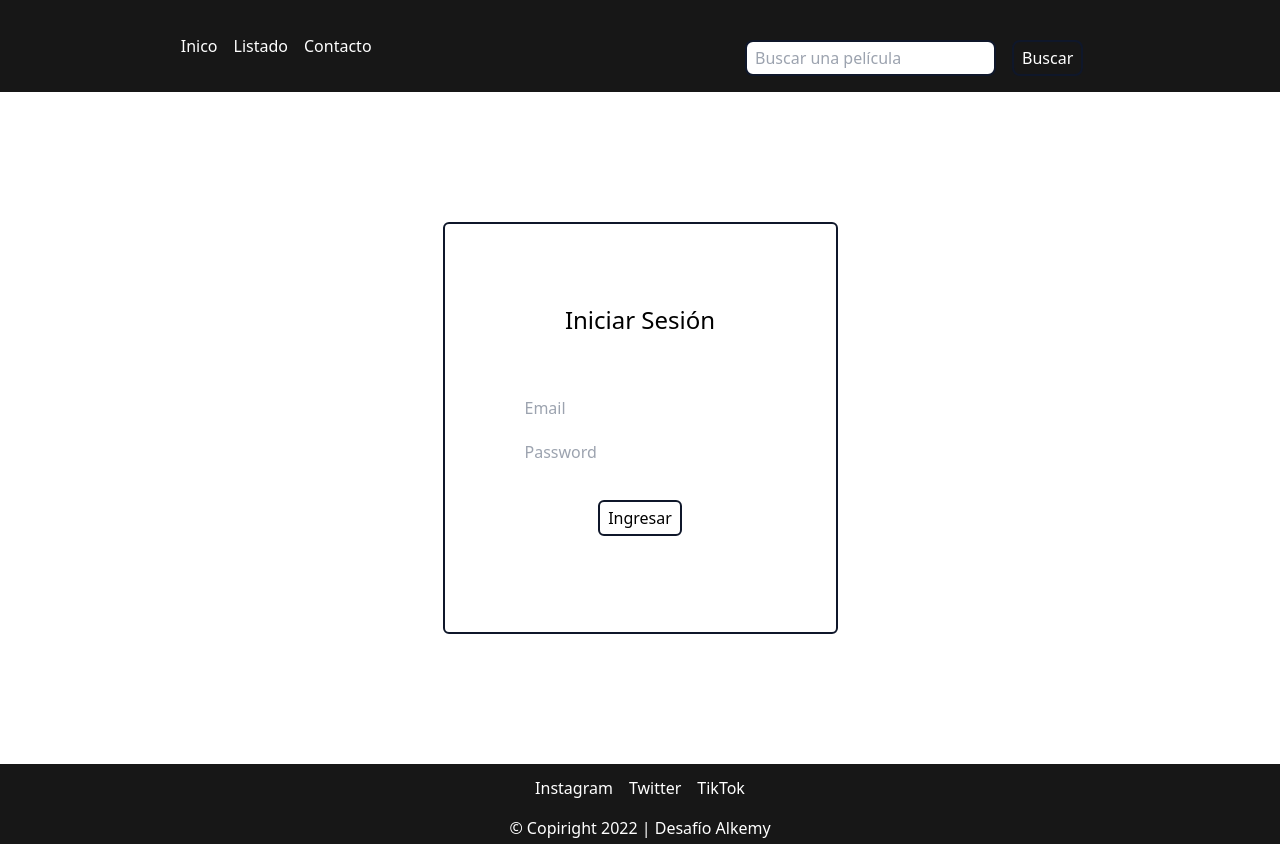
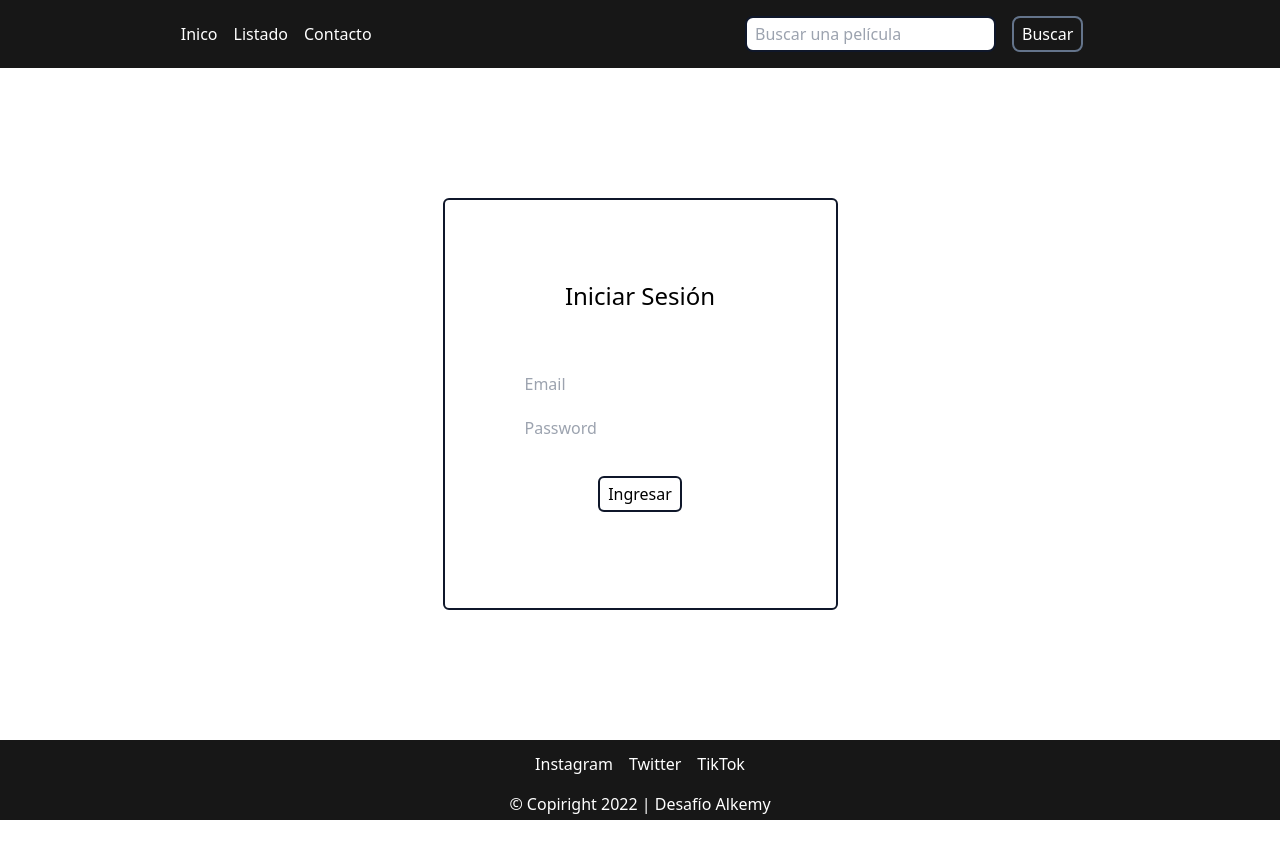
Before and after one commit to JoaquinDeLuca/Challenge, a React (Vite) app: page / in a window 1280 px wide. After the commit the page ends 820 px from the top, so only its background shows below. Built offline with nearby package versions, Linux system fonts and the light colour scheme.

Commit message:
style change

```diff
--- a/src/Components/Search.jsx
+++ b/src/Components/Search.jsx
@@ -1,13 +1,14 @@
 import swAlert from '@sweetalert/with-react'
+import { useNavigate } from 'react-router-dom'
 
 
 export default function Search() {
+    const navigate = useNavigate();
 
     const submitHandler = e => {
         e.preventDefault()
 
         let keyword = e.currentTarget.keyword.value.trim()
-        console.log(keyword)
 
         if(keyword.length === 0){
             swAlert({
@@ -17,17 +18,20 @@ export default function Search() {
             swAlert({
                 text: 'Tienes que escribir mínimo 4 caracteres'
             })
+        } else {
+            e.currentTarget.keyword.value = ''
+            navigate(`/resultados/${keyword}`)
         }
 
     }
 
 
   return (
-    <div className="flex justify-center items-center mt-6">
+    <div className="flex justify-center items-center">
         <form onSubmit={submitHandler}>
-            <input className='border-2 border-slate-900 rounded-lg px-2 py-1' type='text' name="keyword" placeholder="Buscar una película" />
+            <input className='border-2 border-slate-900 rounded-lg px-2 py-1 text-black' type='text' name="keyword" placeholder="Buscar una película" />
 
-            <button className="m-4 border-2 border-slate-900 hover:bg-slate-900 hover:text-white rounded-lg px-2 py-1" type="submit">Buscar</button>
+            <button className="m-4 border-2 border-slate-500 hover:bg-slate-700 hover:text-white rounded-lg px-2 py-1" type="submit">Buscar</button>
         </form>
     </div>
   )
```
